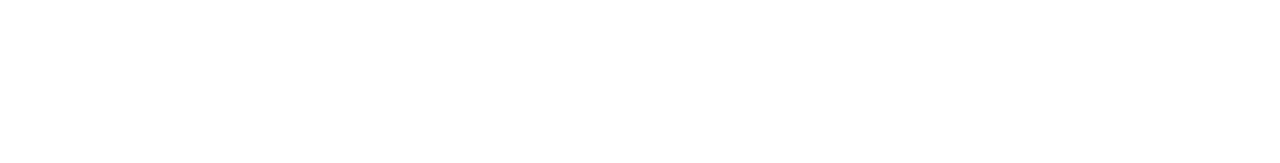
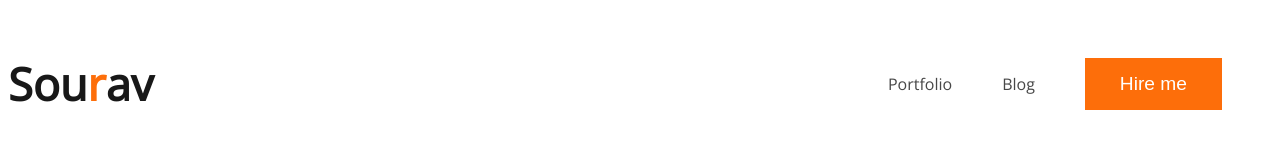
Before and after one commit to Bedoian/webdeveloper-portfolio, a plain HTML site: page index.html in a window 1280 px wide. Drawn offline with nearby package versions, Linux system fonts and the light colour scheme.

Commit message:
last code added

```diff
--- /dev/null
+++ b/Style/Portfolio.css
@@ -0,0 +1,19 @@
+/* nav related fiel */
+body{font-family: 'Open Sans', sans-serif;}
+nav{
+    display:flex;
+    justify-content: space-between;
+    align-items: center;
+}
+h3{
+    color: var(--Dark-01, #181818);
+font-family: Open Sans;
+font-size: 45px;
+font-weight: 800;
+}
+nav ul{display: flex;text-decoration: none;align-items: center;}
+nav li{ list-style:  none;margin-right: 50px;}
+nav a{text-decoration: none;
+color: #474747;}
+#button{background-color:#FD6E0A ;border:none;color: white;
+font-size: larger;padding: 15px 35px;}
--- a/index.html
+++ b/index.html
@@ -4,10 +4,21 @@
     <meta charset="UTF-8">
     <meta name="viewport" content="width=device-width, initial-scale=1.0">
     <title>First fig webpage</title>
+    <link rel="preconnect" href="https://fonts.googleapis.com">
+<link rel="preconnect" href="https://fonts.gstatic.com" crossorigin>
+<link href="https://fonts.googleapis.com/css2?family=Open+Sans&display=swap" rel="stylesheet">
+    <link rel="stylesheet" href="Style/Portfolio.css">
 </head>
 <body>
     <header>
-
+        <nav>
+            <h3>Sou<span style="color: #FD6E0A;">r</span>av</h3>
+            <ul>
+                <li><a href="">Portfolio</a></li>
+                <li><a href="">Blog</a></li>
+                <li><button id="button">Hire me</button></li>
+            </ul>
+        </nav>
     </header>
     <main>
 
```
